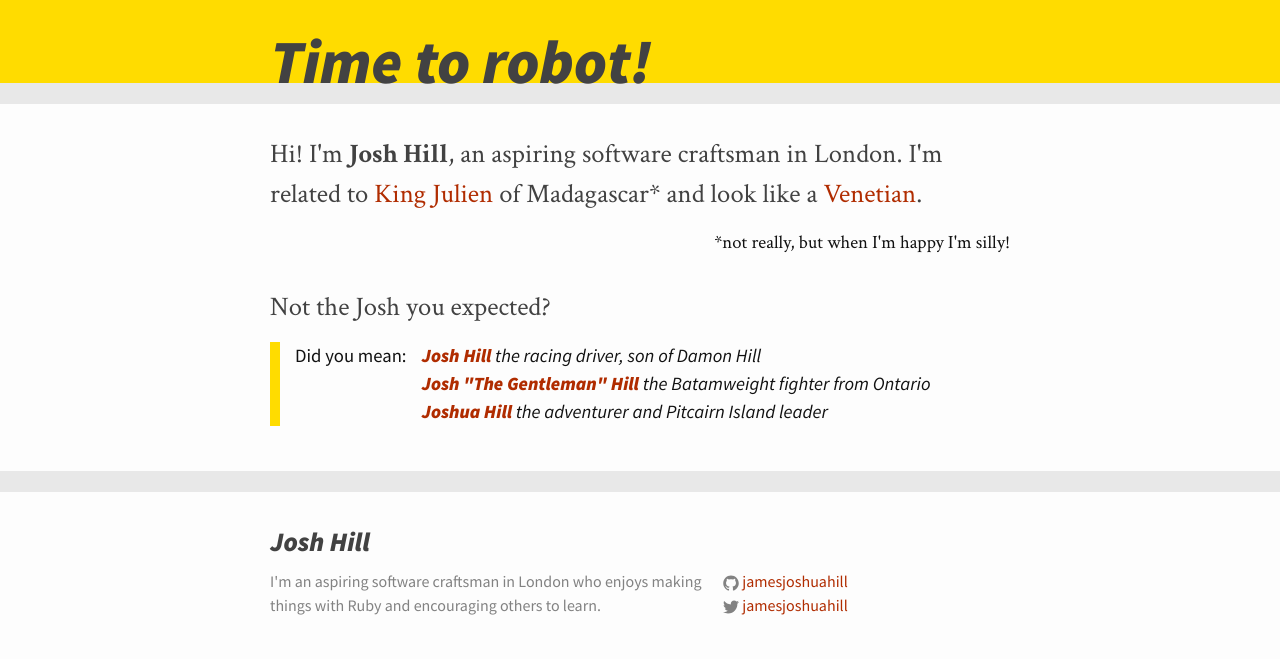
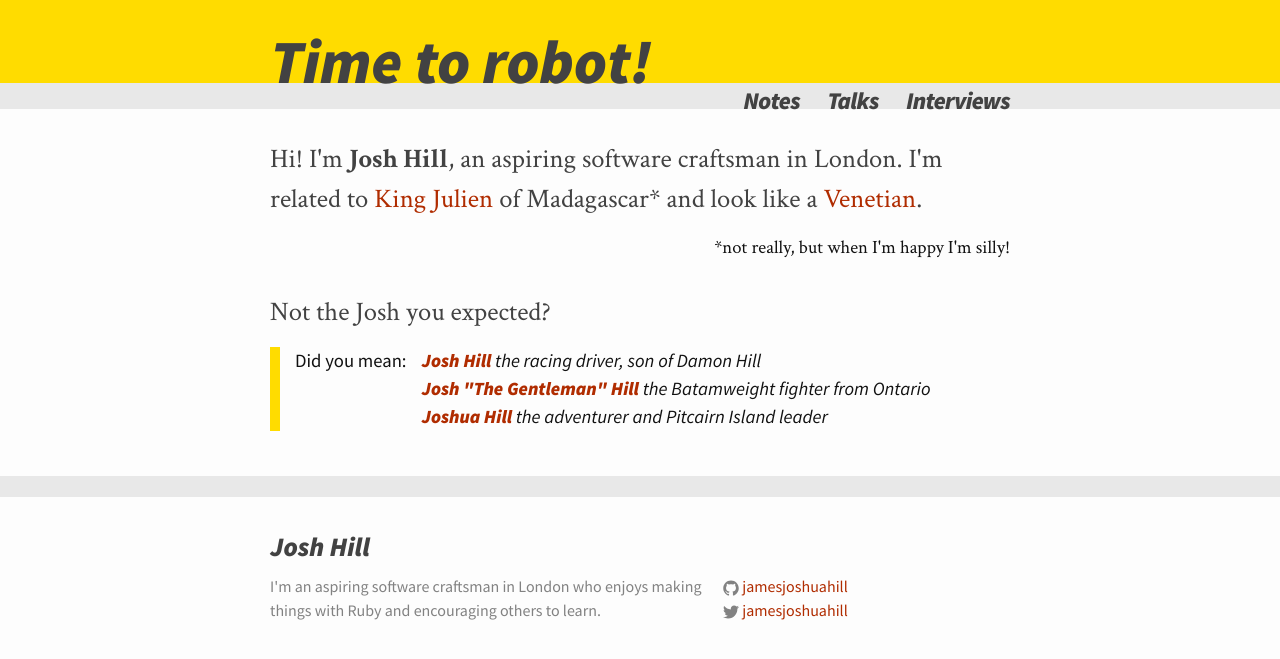
Before and after one commit to jamesjoshuahill/jamesjoshuahill.github.io, a Jekyll site: the page built from index.html, in a window 1280 px wide. Shown: the top 659 px of the page. Built offline with Jekyll 4.4.1, drawn with Linux system fonts in a browser that asks for light colours.

Commit message:
Enable navigation and style with header

```diff
--- a/_includes/header.html
+++ b/_includes/header.html
@@ -4,7 +4,7 @@
 
     <a class="site-title" href="{{ site.baseurl }}/">{{ site.title }}</a>
 
-    <!-- <nav class="site-nav">
+    <nav class="site-nav">
       <a href="#" class="menu-icon">
         <svg viewBox="0 0 18 15">
           <path fill="#424242" d="M18,1.484c0,0.82-0.665,1.484-1.484,1.484H1.484C0.665,2.969,0,2.304,0,1.484l0,0C0,0.665,0.665,0,1.484,0 h15.031C17.335,0,18,0.665,18,1.484L18,1.484z"/>
@@ -14,13 +14,11 @@
       </a>
 
       <div class="trigger">
-        {% for page in site.pages %}
-          {% if page.title %}
-          <a class="page-link" href="{{ page.url | prepend: site.baseurl }}">{{ page.title }}</a>
-          {% endif %}
-        {% endfor %}
+          <a class="page-link" href="{{ site.baseurl }}/notes/">Notes</a>
+          <a class="page-link" href="{{ site.baseurl }}/talk/">Talks</a>
+          <a class="page-link" href="{{ site.baseurl }}/interview/">Interviews</a>
       </div>
-    </nav> -->
+    </nav>
 
   </div>
 
--- a/_sass/_layout.scss
+++ b/_sass/_layout.scss
@@ -4,13 +4,18 @@
 .site-header {
     max-height: 62pt;
     background-color: $brand-background-color;
-    border-bottom: 16pt solid $grey-color-light;
+    border-bottom: 20pt solid $grey-color-light;
 
     // Positioning context for the mobile navigation icon
     position: relative;
 
     @include media-query($on-laptop) {
-        border-bottom: 12pt solid $grey-color-light;
+        border-bottom: 18pt solid $grey-color-light;
+        max-height: 51pt;
+    }
+
+    @include media-query($on-palm) {
+        border-bottom: 16pt solid $grey-color-light;
         max-height: 40pt;
     }
 }
@@ -25,6 +30,11 @@
     float: left;
 
     @include media-query($on-laptop) {
+        font-size: 36pt;
+        line-height: 78pt;
+    }
+
+    @include media-query($on-palm) {
         font-size: 28pt;
         line-height: 60pt;
     }
@@ -42,29 +52,56 @@
 
 .site-nav {
     float: right;
-    line-height: 40pt;
+    padding-top: 62.5pt;
 
     .menu-icon {
         display: none;
     }
 
     .page-link {
-        color: $text-color;
+        font-size: 18pt;
+        font-family: $title-font-family;
+        font-weight: bold;
+        font-style: italic;
+        letter-spacing: -0.5pt;
         line-height: $base-line-height;
 
         // Gaps between nav items, but not on the first one
         &:not(:first-child) {
-            margin-left: 20px;
+            margin-left: $spacing-unit * 3 / 4;
+        }
+
+        &,
+        &:visited {
+            color: $grey-color-dark;
+        }
+
+        &:hover,
+        &:active {
+            color: lighten($grey-color-dark, 30%);
+        }
+    }
+
+    @include media-query($on-laptop) {
+        padding-top: 50pt;
+
+        .page-link {
+            font-size: 17pt;
+
+            &:not(:first-child) {
+                margin-left: $spacing-unit / 2;
+            }
         }
     }
 
     @include media-query($on-palm) {
+        padding-top: 0;
         position: absolute;
-        top: 9px;
+        top: 25px;
         right: 30px;
-        background-color: $background-color;
-        border: 1px solid $grey-color-light;
-        border-radius: 5px;
+        background-color: $grey-color-light;
+        border: 2px solid $grey-color-dark;
+        border-radius: 3px;
         text-align: right;
 
         .menu-icon {
```
